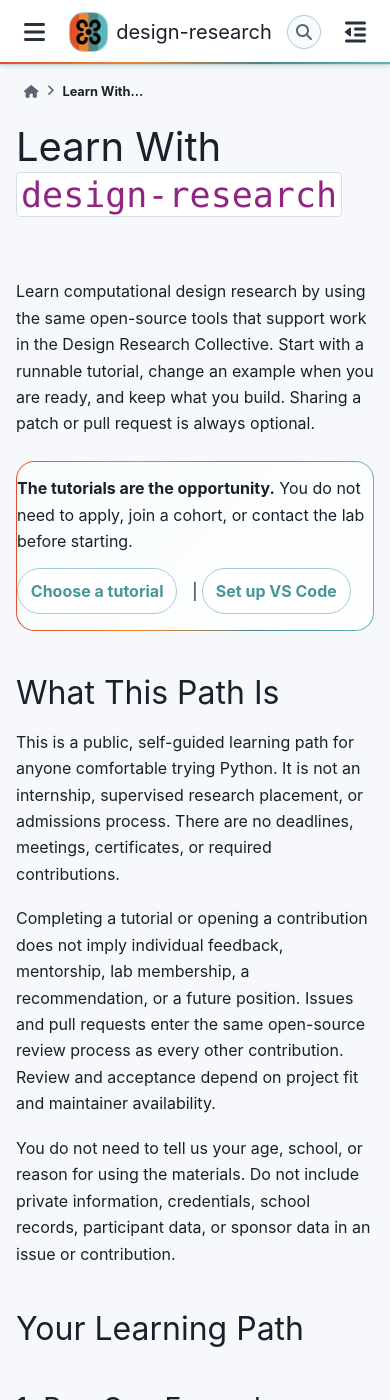
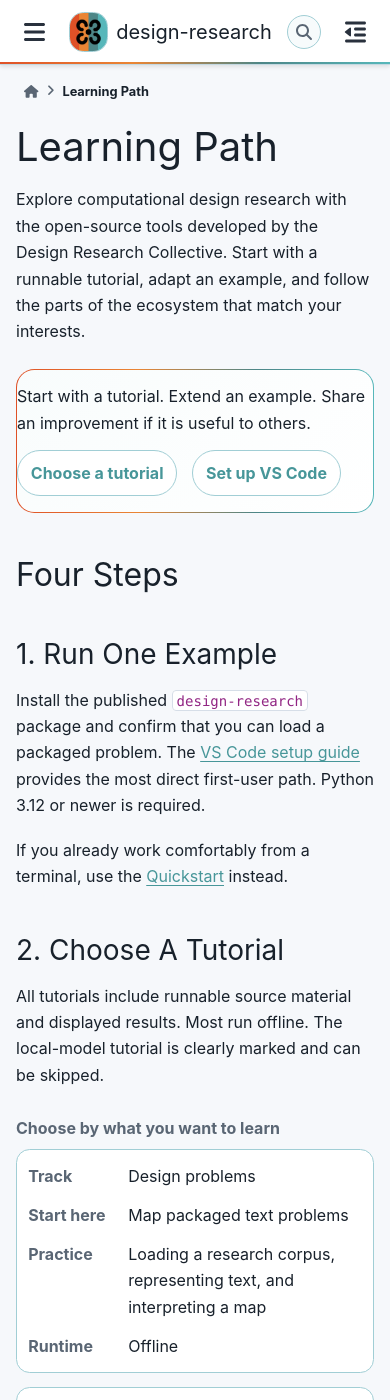
Before and after one commit to cmudrc/design-research, a Sphinx documentation site: the page built from docs/learn.rst, in a window 390 px wide and 1400 px high. Built offline with Sphinx 7.4.7 and the PyData theme 0.15.4, drawn with Linux system fonts in a browser that asks for light colours; pages that are not in the unit, such as notebooks, are missing from menus; some of the changed text lies outside the part shown.

Commit message:
Refine learning path presentation

```diff
--- a/docs/_static/custom.css
+++ b/docs/_static/custom.css
@@ -217,8 +217,7 @@ button.copybtn:hover {
   font-weight: 700;
 }
 
-.drc-learning-hero,
-.drc-learning-finish {
+.drc-learning-hero {
   margin: 1.5rem 0 2rem;
   padding: 1.25rem 1.4rem;
   border: 1px solid transparent;
@@ -228,13 +227,11 @@ button.copybtn:hover {
     var(--drc-brand-gradient) border-box;
 }
 
-.drc-learning-hero p,
-.drc-learning-finish p {
+.drc-learning-hero p {
   margin-bottom: 0.6rem;
 }
 
-.drc-learning-hero p:last-child,
-.drc-learning-finish p:last-child {
+.drc-learning-hero p:last-child {
   margin-bottom: 0;
 }
 
@@ -252,10 +249,6 @@ button.copybtn:hover {
 .drc-learning-hero a:hover {
   border-color: var(--drc-brand-strong);
   background: var(--drc-brand-soft);
-}
-
-.drc-learning-finish {
-  border-left-color: var(--drc-brand-strong);
 }
 
 .drc-home-ecosystem {
@@ -288,8 +281,77 @@ html[data-theme="dark"] .bd-content img.drc-ecosystem-figure {
 
   .drc-home-badges,
   .drc-home-ecosystem,
-  .drc-learning-hero,
-  .drc-learning-finish {
+  .drc-learning-hero {
     padding: 0.85rem;
   }
+
+  .drc-learning-table table,
+  .drc-learning-table tbody,
+  .drc-learning-table tr,
+  .drc-learning-table td {
+    display: block;
+    width: 100%;
+  }
+
+  .drc-learning-table thead {
+    position: absolute;
+    width: 1px;
+    height: 1px;
+    padding: 0;
+    margin: -1px;
+    overflow: hidden;
+    clip: rect(0, 0, 0, 0);
+    white-space: nowrap;
+    border: 0;
+  }
+
+  .drc-learning-table table {
+    border: 0;
+    background: transparent;
+  }
+
+  .drc-learning-table caption {
+    display: block;
+    width: 100%;
+    box-sizing: border-box;
+    text-align: left;
+    font-weight: 700;
+  }
+
+  .drc-learning-table tbody tr {
+    margin: 0 0 0.85rem;
+    padding: 0.4rem 0;
+    border: 1px solid var(--drc-brand-border);
+    border-radius: 0.85rem;
+    background: var(--drc-panel-bg);
+  }
+
+  .drc-learning-table tbody td {
+    display: grid;
+    grid-template-columns: minmax(5.5rem, 0.34fr) minmax(0, 1fr);
+    gap: 0.75rem;
+    padding: 0.4rem 0.7rem;
+    border: 0;
+  }
+
+  .drc-learning-table tbody td::before {
+    color: var(--pst-color-text-muted);
+    font-weight: 700;
+  }
+
+  .drc-learning-table tbody td:nth-child(1)::before {
+    content: "Track";
+  }
+
+  .drc-learning-table tbody td:nth-child(2)::before {
+    content: "Start here";
+  }
+
+  .drc-learning-table tbody td:nth-child(3)::before {
+    content: "Practice";
+  }
+
+  .drc-learning-table tbody td:nth-child(4)::before {
+    content: "Runtime";
+  }
 }
--- a/docs/conf.py
+++ b/docs/conf.py
@@ -85,7 +85,7 @@ html_css_files = ["custom.css"]
 html_logo = "_static/drc-light.png"
 html_favicon = "_static/favicon.ico"
 html_title = project
-html_sidebars = {"index": []} if html_theme == "pydata_sphinx_theme" else {}
+html_sidebars = {"index": [], "learn": []} if html_theme == "pydata_sphinx_theme" else {}
 
 _VIEWPORT_META_RE = re.compile(r'<meta name="viewport"[^>]*>', re.IGNORECASE)
 
--- a/docs/index.rst
+++ b/docs/index.rst
@@ -52,9 +52,9 @@ focused notebooks' displayed results still match their source.
 
    .. note::
 
-      **New to computational design research?** Follow the public,
-      self-guided :doc:`learning path <learn>`. Run a tutorial, extend an
-      example, and contribute only if doing so supports your learning.
+      **New to computational design research?** Follow the
+      :doc:`Learning Path <learn>` from a first tutorial through a complete
+      experiment and analysis workflow.
 
 Tutorial Series
 ---------------
--- a/docs/learn.rst
+++ b/docs/learn.rst
@@ -1,38 +1,19 @@
-Learn With ``design-research``
-================================
+Learning Path
+=============
 
-Learn computational design research by using the same open-source tools that
-support work in the Design Research Collective. Start with a runnable tutorial,
-change an example when you are ready, and keep what you build. Sharing a patch
-or pull request is always optional.
+Explore computational design research with the open-source tools developed by
+the Design Research Collective. Start with a runnable tutorial, adapt an
+example, and follow the parts of the ecosystem that match your interests.
 
 .. container:: drc-learning-hero
 
-   **The tutorials are the opportunity.** You do not need to apply, join a
-   cohort, or contact the lab before starting.
+   Start with a tutorial. Extend an example. Share an improvement if it is
+   useful to others.
 
-   :doc:`Choose a tutorial <tutorials/index>` | :doc:`Set up VS Code <vscode_start>`
+   :doc:`Choose a tutorial <tutorials/index>` :doc:`Set up VS Code <vscode_start>`
 
-What This Path Is
------------------
-
-This is a public, self-guided learning path for anyone comfortable trying
-Python. It is not an internship, supervised research placement, or admissions
-process. There are no deadlines, meetings, certificates, or required
-contributions.
-
-Completing a tutorial or opening a contribution does not imply individual
-feedback, mentorship, lab membership, a recommendation, or a future position.
-Issues and pull requests enter the same open-source review process as every
-other contribution. Review and acceptance depend on project fit and maintainer
-availability.
-
-You do not need to tell us your age, school, or reason for using the materials.
-Do not include private information, credentials, school records, participant
-data, or sponsor data in an issue or contribution.
-
-Your Learning Path
-------------------
+Four Steps
+----------
 
 1. Run One Example
 ~~~~~~~~~~~~~~~~~~
@@ -50,42 +31,44 @@ If you already work comfortably from a terminal, use the
 All tutorials include runnable source material and displayed results. Most run
 offline. The local-model tutorial is clearly marked and can be skipped.
 
-.. list-table:: Choose by what you want to learn
-   :header-rows: 1
-   :widths: 22 34 30 14
+.. container:: drc-learning-table
 
-   * - Track
-     - Start here
-     - What you will practice
-     - Runtime
-   * - Design problems
-     - :doc:`Map packaged text problems <tutorials/problems_text_map>`
-     - Loading a research corpus, representing text, and interpreting a map
-     - Offline
-   * - Design grammars
-     - :doc:`Explore a truss grammar <tutorials/problems_truss_grammar>`
-     - Applying rules and inspecting a structured design state
-     - Offline
-   * - Agent workflows
-     - :doc:`Build a deterministic workflow <tutorials/agents_workflow>`
-     - Composing and tracing a small reasoning process
-     - Offline
-   * - Experiments
-     - :doc:`Test a Monty Hall strategy <tutorials/experiments_monty_hall>`
-     - Conditions, replication, seeding, and reproducible results
-     - Offline
-   * - Analysis
-     - :doc:`Measure coder reliability <tutorials/analysis_reliability>`
-     - Preparing observations and quantifying agreement
-     - Offline
-   * - Complete workflow
-     - :doc:`Run a full-stack study <tutorials/full_stack_study>`
-     - Connecting problems, agents, experiments, and analysis
-     - Offline
-   * - Local AI models
-     - :doc:`Try propose/critic <tutorials/agents_propose_critic>`
-     - Running and comparing a model-backed agent pattern
-     - Ollama
+   .. list-table:: Choose by what you want to learn
+      :header-rows: 1
+      :widths: 22 34 30 14
+
+      * - Track
+        - Start here
+        - What you will practice
+        - Runtime
+      * - Design problems
+        - :doc:`Map packaged text problems <tutorials/problems_text_map>`
+        - Loading a research corpus, representing text, and interpreting a map
+        - Offline
+      * - Design grammars
+        - :doc:`Explore a truss grammar <tutorials/problems_truss_grammar>`
+        - Applying rules and inspecting a structured design state
+        - Offline
+      * - Agent workflows
+        - :doc:`Build a deterministic workflow <tutorials/agents_workflow>`
+        - Composing and tracing a small reasoning process
+        - Offline
+      * - Experiments
+        - :doc:`Test a Monty Hall strategy <tutorials/experiments_monty_hall>`
+        - Conditions, replication, seeding, and reproducible results
+        - Offline
+      * - Analysis
+        - :doc:`Measure coder reliability <tutorials/analysis_reliability>`
+        - Preparing observations and quantifying agreement
+        - Offline
+      * - Complete workflow
+        - :doc:`Run a full-stack study <tutorials/full_stack_study>`
+        - Connecting problems, agents, experiments, and analysis
+        - Offline
+      * - Local AI models
+        - :doc:`Try propose/critic <tutorials/agents_propose_critic>`
+        - Running and comparing a model-backed agent pattern
+        - Ollama
 
 The :doc:`complete tutorial index <tutorials/index>` includes additional
 process-comparison and factorial-analysis paths.
@@ -102,23 +85,21 @@ Once an example runs unchanged, make one deliberate extension. For example:
 - improve an explanation that was difficult to follow.
 
 Record what you changed, what you expected, and what happened. A working
-extension and a short explanation are a complete learning outcome. You do not
-need to submit them anywhere.
+extension and a short explanation are a complete learning outcome.
 
-4. Contribute If It Helps Your Learning
-~~~~~~~~~~~~~~~~~~~~~~~~~~~~~~~~~~~~~~~~
+4. Share An Improvement
+~~~~~~~~~~~~~~~~~~~~~~~
 
-If your extension fixes a defect or improves the project for other users, you
-may choose to share it:
+If your extension could help other users, share it through the usual
+open-source workflow:
 
 1. Read the `contribution guide <https://github.com/cmudrc/design-research/blob/HEAD/CONTRIBUTING.md>`_.
 2. Keep the change focused and explain the user-facing improvement.
 3. Run the checks requested by the repository you changed.
 4. Open a pull request through the repository's normal GitHub workflow.
 
-A pull request is a proposed improvement, not an application. It may be
-discussed, revised, declined, or remain unmerged. The value of the learning
-path does not depend on that outcome.
+Contributions are reviewed for project fit and may be revised before they are
+accepted.
 
 Where The Libraries Fit
 -----------------------
@@ -136,8 +117,3 @@ The umbrella package connects four focused libraries:
 
 Begin with the umbrella tutorials. Move into a component repository only when
 you want to understand or change that layer in more detail.
-
-.. container:: drc-learning-finish
-
-   **A successful first step is simple:** run one tutorial, change one thing,
-   and explain what you learned.
```
Also changed, not shown: README.md (+1 -1 lines).
